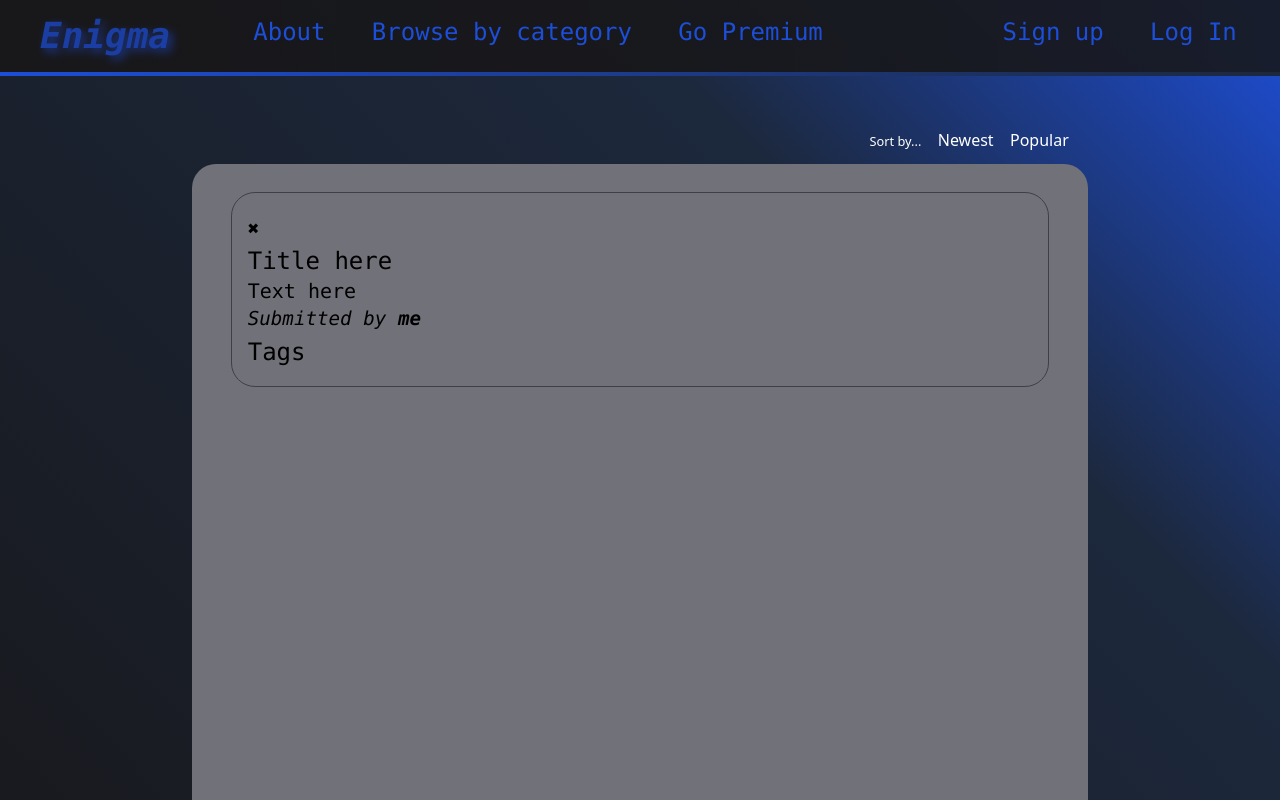
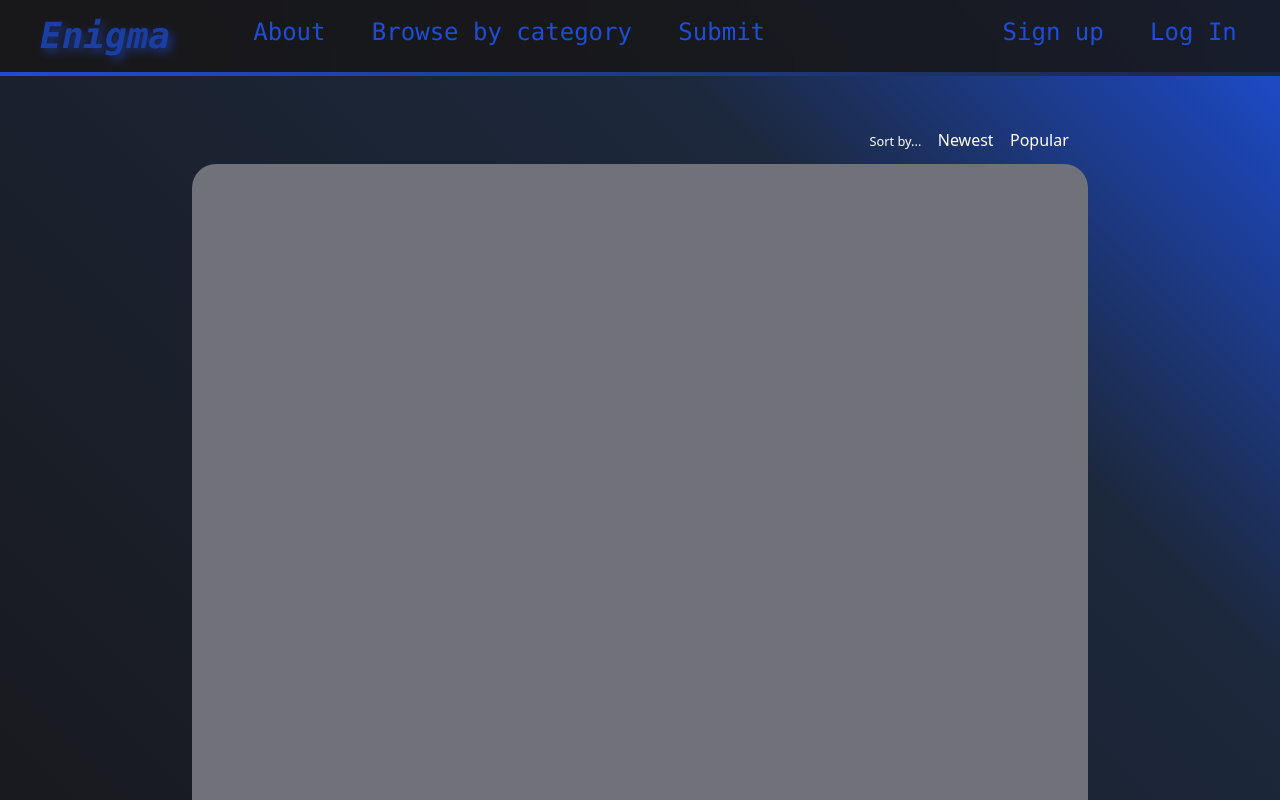
Before and after one commit to OblivionNoir/Enigma-site, a React (Create React App) app in the folder enigma-site/: page / in a window 1280 px wide. Shown: the top 800 px of the page. Built offline with nearby package versions, Linux system fonts and the light colour scheme.

Commit message:
Set up template for post

```diff
--- a/enigma-site/src/App.jsx
+++ b/enigma-site/src/App.jsx
@@ -75,9 +75,10 @@ function Navbar() {
 
                     <li><AccMenu /></li>
 
-                    <li>
+                    {/*<li>
                         <Link to="/Premium">Go Premium</Link>
-                    </li>
+                    </li>*/}
+                    <li><ValidateLogin /></li>
 
                     <SignLog />
 
@@ -87,7 +88,7 @@ function Navbar() {
             <Routes>
                 <Route path="/App"></Route>
                 <Route path="/About" element={<AboutTest />}></Route>
-                <Route path="/Premium" element={<PremiumTest />}></Route>
+                {/*<Route path="/Premium" element={<PremiumTest />}></Route>*/}
                 <Route path="/Login" element={<LoginTest />}></Route>
                 <Route path="/SignUp" element={<SignUpTest />}></Route>
             </Routes>
@@ -141,9 +142,74 @@ function TagsList() {
                 name='Fictional'
             />
         </ul>
+    );
+};
+//do this the same as the tags list rendering,
+//but use the X button to flip the sign back
+function ValidateLogin() {
+    //for purposes now let's pretend they are signed in
+    const isSignedIn = true;
 
-    )
-}
+    if (isSignedIn) {
+        return <Submit />
+
+    } else {
+        return window.alert("Please log in or create an account to use this feature")
+    };
+};
+/*twitter style submit form*/
+//First, validate that that they are logged in
+//when this is pulled up, remove the feed
+function PostDate() {
+    const filter_date = {
+        year: 'numeric',
+        month: 'long',
+        day: 'numeric',
+        hour: 'numeric',
+        minute: 'numeric',
+    };
+    return (
+        //this will need to be updated with back end retrieving the time zone
+        new Date().toLocaleDateString('en-US', filter_date)
+    );
+};
+//use a button to pull it up, then the x exits it
+//Made it here, don't touch the validation
+function Submit() {
+    //inside this, allow user to pull from the list of tags when posting
+    const [SubVisible, setSubVisible] = useState(false);
+    const handlePostSubmission = (event) => {
+        event.preventDefault()
+        setSubVisible(!SubVisible)
+    };
+    return (
+        <React.Fragment>
+            <button onClick={handlePostSubmission}>
+                Submit
+            </button>
+
+            {SubVisible && (
+                <form>
+                    <button className='exitForm'>
+                        <small onClick={handlePostSubmission}>&#10006;</small>
+                    </button>
+                    <h1 className='text-2xl'>Title here</h1>
+
+                    <p className='text-xl'>Text here</p>
+
+                    <small className='block'>
+                        <cite>Submitted by <b>Post author on {<PostDate />}</b></cite>
+                    </small>
+                    <RenderList />
+                </form>
+            )}
+        </React.Fragment>
+    );
+};
+
+
+
+
 function RenderList() {
     const [isVisible, setVisible] = useState(false);
     const handleSubmit = (event) => {
@@ -151,9 +217,8 @@ function RenderList() {
         //browser is an idiot
         event.preventDefault()
         setVisible(!isVisible)
-    }
+    };
     //flip to opposite (state) if it's been clicked
-    //then flip the class
     return (
         <div>
             <button onClick={handleSubmit}>
@@ -166,34 +231,6 @@ function RenderList() {
         </div>
     );
 };
-
-
-/*twitter style submit form*/
-function Submit() {
-    //for purposes now let's pretend they do have an account
-    //inside this, allow user to pull from the list of tags when posting
-    const has_account = true;
-    let post_author = "me"
-    if (has_account) {
-        return (
-            <form>
-                <button className='exitForm'>
-                    <small>&#10006;</small>
-                </button>
-                <h1 className='text-2xl'>Title here</h1>
-
-                <p className='text-xl'>Text here</p>
-
-                <small className='block'>
-                    <cite>Submitted by <b>{post_author}</b></cite>
-                </small>
-                <RenderList />
-            </form>
-        );
-    };
-};
-
-
 //this will have articles, each with a background, headline, and short description
 //in column format
 //default sort is by most popular that day
@@ -238,7 +275,7 @@ function ScrollFeed() {
             justify-center m-auto mt-3 overflow-y-auto rounded-3xl font-mono'>
                 <section className=' w-MainScroll mt-5 rounded-3xl'>
                     <div className='space-y-16 mx-5'>
-                        <Submit />
+
                     </div>
                 </section>
             </main>
```
